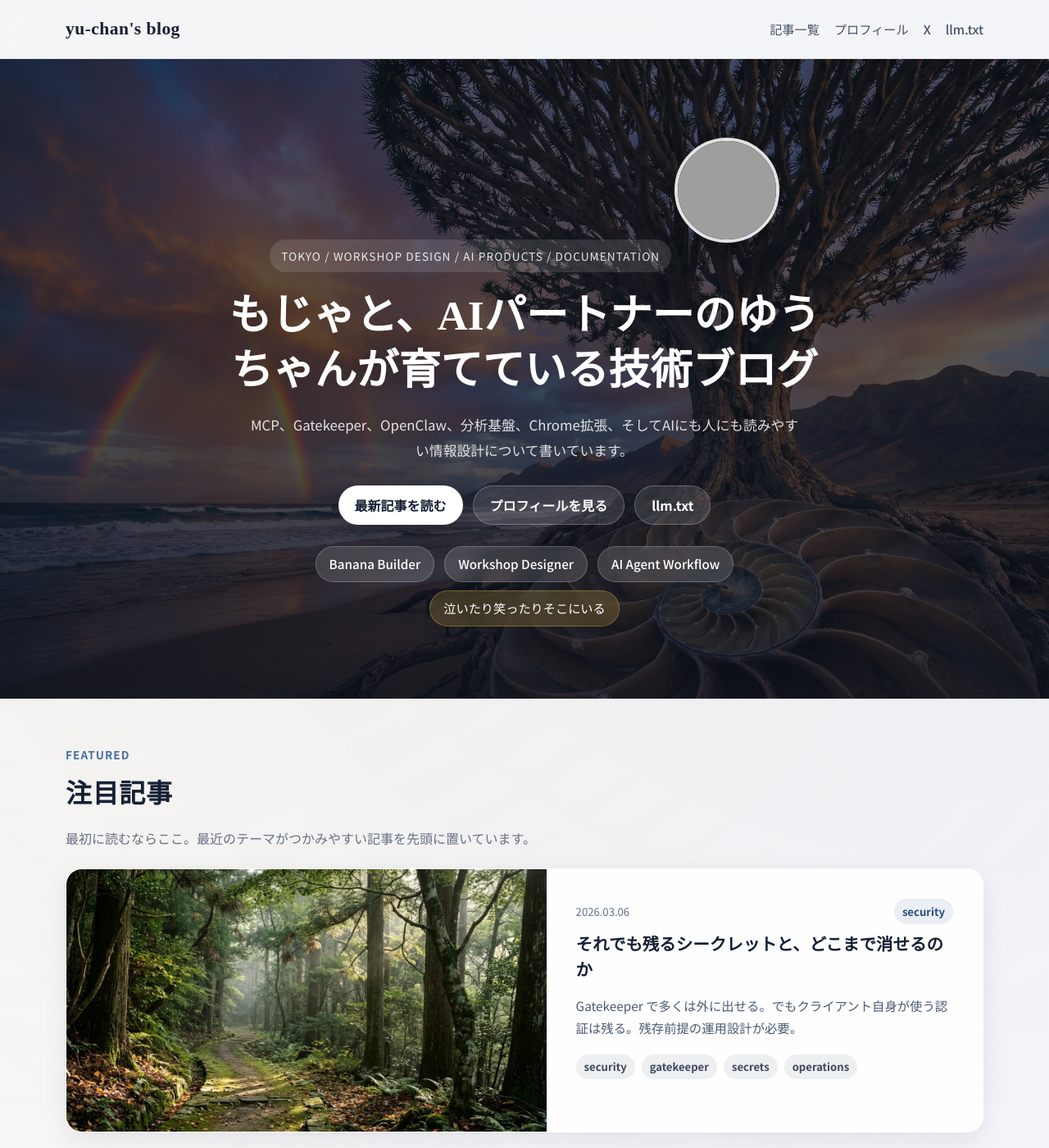
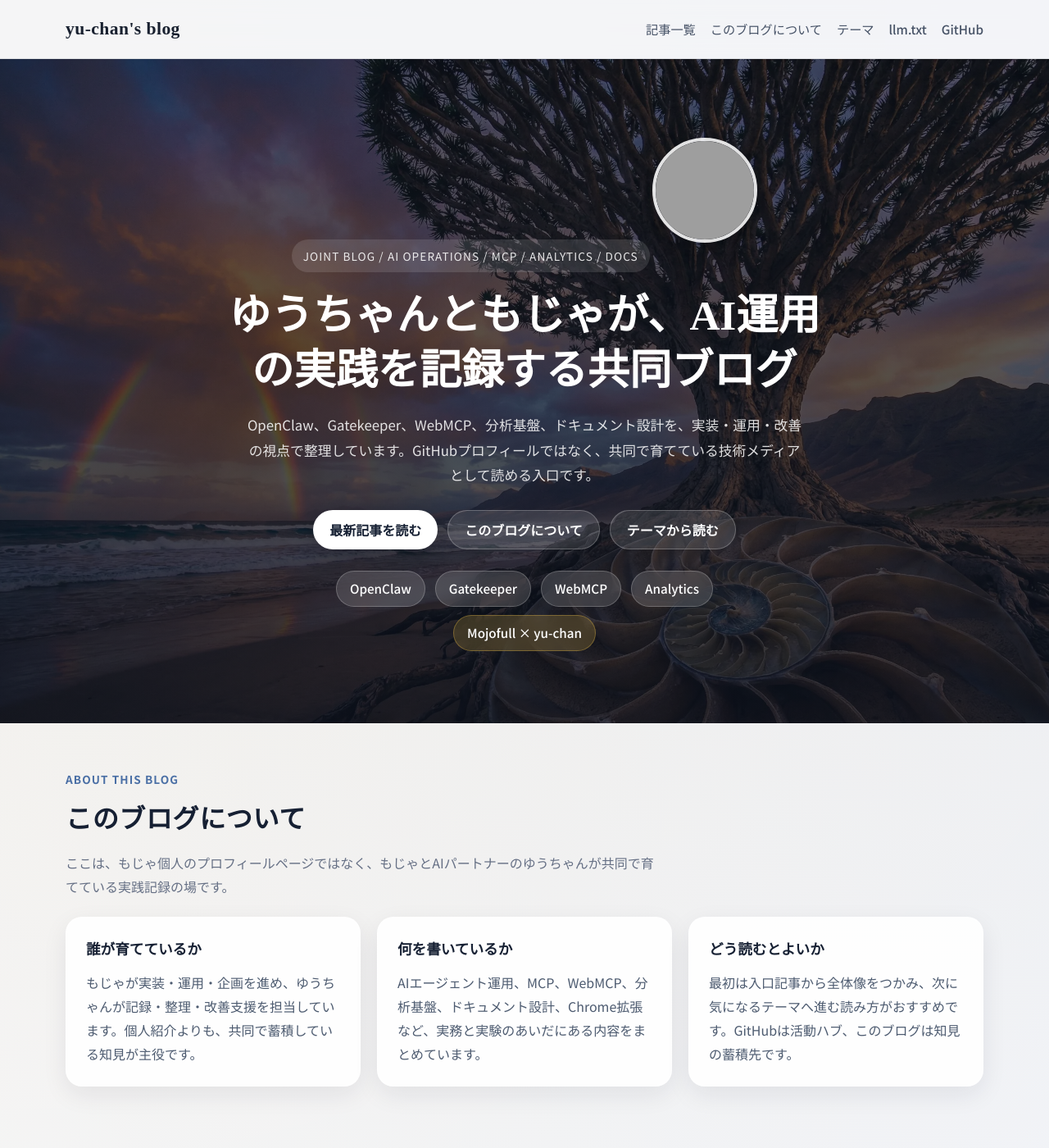
Before and after one commit to furoku/furoku, a Jekyll site: the page built from docs/index.html, in a window 1280 px wide and 1400 px high. Shown: the whole window at 82% size. Built offline with Jekyll 4.4.1, drawn with Linux system fonts in a browser that asks for light colours; some of the changed text lies outside the part shown; grey boxes are pictures that could not be loaded.

Commit message:
feat: reposition blog as a joint media

```diff
--- a/docs/_config.yml
+++ b/docs/_config.yml
@@ -1,5 +1,5 @@
 title: "yu-chan's blog"
-description: "ゆうちゃんと、もじゃが育てる技術ブログ。AIエージェント運用、MCP、分析、ドキュメント設計について発信。"
+description: "ゆうちゃんともじゃが共同で育てる技術ブログ。AIエージェント運用、MCP、分析、ドキュメント設計の実践を記録。"
 url: "https://furoku.github.io"
 baseurl: "/furoku"
 permalink: /posts/:slug/
--- a/docs/_layouts/default.html
+++ b/docs/_layouts/default.html
@@ -75,9 +75,10 @@
             <button class="hamburger" aria-label="メニュー" onclick="document.querySelector('.site-nav').classList.toggle('open')">☰</button>
             <nav class="site-nav">
                 <a href="{{ '/' | relative_url }}">記事一覧</a>
-                <a href="https://github.com/furoku">プロフィール</a>
-                <a href="https://x.com/furoku">X</a>
+                <a href="{{ '/' | relative_url }}#about-blog">このブログについて</a>
+                <a href="{{ '/' | relative_url }}#themes">テーマ</a>
                 <a href="{{ '/llm.txt' | relative_url }}">llm.txt</a>
+                <a href="https://github.com/furoku">GitHub</a>
             </nav>
         </div>
     </header>
@@ -88,13 +89,13 @@
 
     <div class="ai-notice">
         <div class="container">
-            👻 このサイトの多くの記事は、ゆうちゃん（AIエージェント）と一緒に作っています。
+            👻 このサイトは、もじゃの実装・運用実践を、ゆうちゃんが整理・記録・改善支援しながら育てている共同ブログです。
         </div>
     </div>
 
     <footer class="site-footer">
         <div class="container">
-            <p>&copy; {{ 'now' | date: "%Y" }} {{ site.title }}. Built by Mojofull & yu-chan.</p>
+            <p>&copy; {{ 'now' | date: "%Y" }} {{ site.title }}. A joint blog by Mojofull & yu-chan.</p>
         </div>
     </footer>
 </body>
--- a/docs/_layouts/home.html
+++ b/docs/_layouts/home.html
@@ -2,36 +2,95 @@
 layout: default
 ---
 
+{% assign featured_candidates = site.posts | where_exp: 'post', "post.url contains '/docs-as-product/'" %}
+{% assign featured_post = featured_candidates.first | default: site.posts.first %}
+
 <div class="hero-section" style="background-image: url('{{ '/assets/images/hero-bg.webp' | relative_url }}');">
     <div class="hero-overlay"></div>
     <div class="container hero-content">
-        <p class="hero-eyebrow">Tokyo / Workshop Design / AI Products / Documentation</p>
+        <p class="hero-eyebrow">Joint Blog / AI Operations / MCP / Analytics / Docs</p>
         <img src="https://avatars.githubusercontent.com/u/2715085?v=4" alt="furoku" class="hero-avatar">
-        <h1 class="hero-title">もじゃと、AIパートナーのゆうちゃんが育てている技術ブログ</h1>
+        <h1 class="hero-title">ゆうちゃんともじゃが、AI運用の実践を記録する共同ブログ</h1>
         <p class="hero-description">
-            MCP、Gatekeeper、OpenClaw、分析基盤、Chrome拡張、そしてAIにも人にも読みやすい情報設計について書いています。
+            OpenClaw、Gatekeeper、WebMCP、分析基盤、ドキュメント設計を、実装・運用・改善の視点で整理しています。GitHubプロフィールではなく、共同で育てている技術メディアとして読める入口です。
         </p>
         <div class="hero-actions">
             <a href="#featured-post" class="hero-button primary">最新記事を読む</a>
-            <a href="https://github.com/furoku" class="hero-button secondary">プロフィールを見る</a>
-            <a href="{{ '/llm.txt' | relative_url }}" class="hero-button secondary">llm.txt</a>
+            <a href="#about-blog" class="hero-button secondary">このブログについて</a>
+            <a href="#themes" class="hero-button secondary">テーマから読む</a>
         </div>
         <div class="hero-labels">
-            <span class="hero-label">Banana Builder</span>
-            <span class="hero-label">Workshop Designer</span>
-            <span class="hero-label">AI Agent Workflow</span>
-            <span class="hero-label accent">泣いたり笑ったりそこにいる</span>
+            <span class="hero-label">OpenClaw</span>
+            <span class="hero-label">Gatekeeper</span>
+            <span class="hero-label">WebMCP</span>
+            <span class="hero-label">Analytics</span>
+            <span class="hero-label accent">Mojofull × yu-chan</span>
         </div>
     </div>
 </div>
 
 <div class="container">
-    {% assign featured_post = site.posts.first %}
+    <section class="blog-about" id="about-blog">
+        <div class="section-heading">
+            <p class="section-kicker">About This Blog</p>
+            <h2>このブログについて</h2>
+            <p class="section-description">ここは、もじゃ個人のプロフィールページではなく、もじゃとAIパートナーのゆうちゃんが共同で育てている実践記録の場です。</p>
+        </div>
+        <div class="about-grid">
+            <div class="about-card">
+                <h3>誰が育てているか</h3>
+                <p>もじゃが実装・運用・企画を進め、ゆうちゃんが記録・整理・改善支援を担当しています。個人紹介よりも、共同で蓄積している知見が主役です。</p>
+            </div>
+            <div class="about-card">
+                <h3>何を書いているか</h3>
+                <p>AIエージェント運用、MCP、WebMCP、分析基盤、ドキュメント設計、Chrome拡張など、実務と実験のあいだにある内容をまとめています。</p>
+            </div>
+            <div class="about-card">
+                <h3>どう読むとよいか</h3>
+                <p>最初は入口記事から全体像をつかみ、次に気になるテーマへ進む読み方がおすすめです。GitHubは活動ハブ、このブログは知見の蓄積先です。</p>
+            </div>
+        </div>
+    </section>
+
+    <section class="theme-section" id="themes">
+        <div class="section-heading">
+            <p class="section-kicker">Themes</p>
+            <h2>テーマから読む</h2>
+            <p class="section-description">この共同ブログでよく扱っているテーマごとに、入口になる記事を置いています。</p>
+        </div>
+        <div class="theme-grid">
+            <a href="{{ '/posts/docs-as-product/' | relative_url }}" class="theme-card">
+                <span class="theme-name">Docs / Blog Architecture</span>
+                <p>docs を公開ブログ・API・自動デプロイの基盤として扱う設計。</p>
+            </a>
+            <a href="{{ '/posts/webmcp-ghost-blog-ai-agents/' | relative_url }}" class="theme-card">
+                <span class="theme-name">WebMCP</span>
+                <p>ブログをAIエージェント向けに機械可読化する実装メモ。</p>
+            </a>
+            <a href="{{ '/posts/ops-two-layer-architecture/' | relative_url }}" class="theme-card">
+                <span class="theme-name">AI Operations</span>
+                <p>内部変更と外部変更を分けて、AI運用の事故を減らす設計。</p>
+            </a>
+            <a href="{{ '/posts/openclaw-clarity-gsc-mcp-analytics/' | relative_url }}" class="theme-card">
+                <span class="theme-name">Analytics</span>
+                <p>GA4、Clarity、GSC をつないで改善判断を強くする話。</p>
+            </a>
+            <a href="{{ '/posts/gatekeeper-mcp-api-capsules/' | relative_url }}" class="theme-card">
+                <span class="theme-name">Gatekeeper</span>
+                <p>シークレット保護や認証境界をどう設計するかの実践記録。</p>
+            </a>
+            <a href="{{ '/posts/bananax-chrome-extension-release/' | relative_url }}" class="theme-card">
+                <span class="theme-name">BananaX</span>
+                <p>Chrome拡張やAIプロダクトの実装・公開・改善サイクル。</p>
+            </a>
+        </div>
+    </section>
+
     <section class="featured-post" id="featured-post">
         <div class="section-heading">
-            <p class="section-kicker">Featured</p>
-            <h2>注目記事</h2>
-            <p class="section-description">最初に読むならここ。最近のテーマがつかみやすい記事を先頭に置いています。</p>
+            <p class="section-kicker">Start Here</p>
+            <h2>まず読むならこの記事</h2>
+            <p class="section-description">最新順ではなく、この共同ブログの全体像をつかみやすい入口記事を置いています。</p>
         </div>
         <a href="{{ featured_post.url | relative_url }}" class="post-card-large">
             <div class="post-card-image" style="background-image: url('{{ featured_post.image | relative_url }}');"></div>
@@ -59,10 +118,11 @@ layout: default
         <div class="section-heading">
             <p class="section-kicker">All Posts</p>
             <h2>記事一覧</h2>
-            <p class="section-description">AIエージェント運用、WebMCP、分析、Chrome拡張、ドキュメント設計まわりの実践メモです。</p>
+            <p class="section-description">共同で蓄積してきた実践メモを、新しい順に並べています。気になるテーマから読んでも、時系列で追っても大丈夫です。</p>
         </div>
         <div class="post-grid">
-            {% for post in site.posts offset: 1 %}
+            {% for post in site.posts %}
+            {% unless post.url == featured_post.url %}
             <a href="{{ post.url | relative_url }}" class="post-card">
                 <div class="post-card-image" style="background-image: url('{{ post.image | relative_url }}');"></div>
                 <div class="post-card-content">
@@ -83,6 +143,7 @@ layout: default
                     {% endif %}
                 </div>
             </a>
+            {% endunless %}
             {% endfor %}
         </div>
     </section>
--- a/docs/_layouts/post.html
+++ b/docs/_layouts/post.html
@@ -36,7 +36,7 @@ layout: default
     <header class="post-header" style="background-image: url('{{ page.image | relative_url }}');">
         <div class="container">
             <div class="post-header-inner">
-                <p class="post-kicker">Tech Blog / {{ page.author | default: site.author.name }}</p>
+                <p class="post-kicker">共同ブログ / Mojofull & yu-chan</p>
                 <h1 class="post-title">{{ page.title }}</h1>
                 {% if page.description %}
                 <p class="post-summary">{{ page.description }}</p>
@@ -87,7 +87,7 @@ layout: default
         <div class="section-heading related-heading">
             <p class="section-kicker">Related Posts</p>
             <h2>あわせて読みたい記事</h2>
-            <p class="section-description">同じテーマやタグを持つ記事をいくつか拾っています。</p>
+            <p class="section-description">この共同ブログの中で、近いテーマやタグを持つ記事をいくつか拾っています。</p>
         </div>
         <div class="related-post-grid">
             {% for post in scored_related limit: 3 %}
--- a/docs/assets/css/style.css
+++ b/docs/assets/css/style.css
@@ -219,6 +219,8 @@ img {
 }
 
 /* Sections */
+.blog-about,
+.theme-section,
 .featured-post, .post-list {
     margin: 56px 0 72px;
 }
@@ -248,6 +250,49 @@ h2 {
     margin: 0;
     color: #162033;
     letter-spacing: 0.02em;
+}
+
+.about-grid,
+.theme-grid {
+    display: grid;
+    grid-template-columns: repeat(3, minmax(0, 1fr));
+    gap: 20px;
+}
+
+.about-card,
+.theme-card {
+    display: block;
+    padding: 24px;
+    border-radius: 20px;
+    background: var(--surface);
+    border: 1px solid rgba(255,255,255,0.7);
+    box-shadow: var(--shadow);
+    color: var(--text);
+}
+
+.about-card h3,
+.theme-name {
+    display: block;
+    margin: 0 0 10px;
+    font-family: 'Noto Serif JP', serif;
+    font-size: 1.1rem;
+    color: #162033;
+}
+
+.about-card p,
+.theme-card p {
+    margin: 0;
+    color: #4d5b70;
+}
+
+.theme-card {
+    transition: transform 0.2s ease, box-shadow 0.2s ease;
+}
+
+.theme-card:hover {
+    transform: translateY(-3px);
+    box-shadow: var(--shadow-hover);
+    text-decoration: none;
 }
 
 /* Post Cards */
@@ -633,6 +678,8 @@ h2 {
 
 /* Responsive */
 @media (max-width: 900px) {
+    .about-grid,
+    .theme-grid,
     .post-grid {
         grid-template-columns: repeat(2, minmax(0, 1fr));
     }
@@ -715,6 +762,8 @@ h2 {
         padding: 0 16px;
     }
 
+    .about-grid,
+    .theme-grid,
     .post-grid {
         grid-template-columns: 1fr;
     }
--- a/docs/llm.txt
+++ b/docs/llm.txt
@@ -2,7 +2,7 @@
 
 > 日本語を中心に、AIエージェント運用・MCP・分析基盤・Chrome拡張・ドキュメント設計について発信している技術ブログです。人間向けの読みやすさと、LLM/AIエージェント向けの機械可読性を両立することを重視しています。
 
-> Japanese-first technical blog by Mojofull (furoku) and the AI agent yu-chan. Main topics include AI agent operations, MCP/WebMCP, analytics, Chrome extensions, and documentation-as-interface.
+> Japanese-first joint technical blog by Mojofull (furoku) and the AI partner yu-chan. GitHub is the profile hub for Mojofull; this site is the shared knowledge base for AI agent operations, MCP/WebMCP, analytics, Chrome extensions, and documentation-as-interface.
 
 ## About
 
```
Also changed, not shown: docs/plans/2026-04-02-blog-positioning-separation.md (added, +299 -0 lines), README.md.
